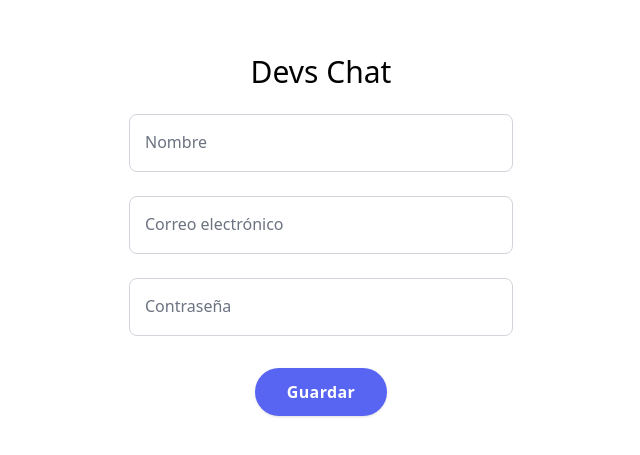
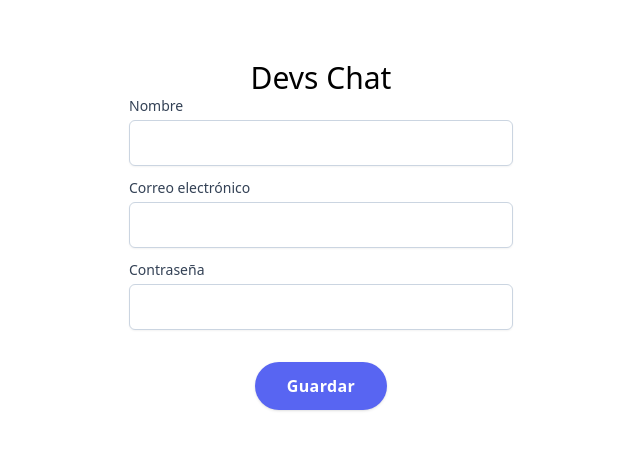
Before and after one commit to Ignaciofabian93/mern-group-project, a React (Vite) app: page /register in a window 1280 px wide. Shown: the part 165-620 px from the top of the page, without its empty margins (319-959 px from the left). Built offline with nearby package versions, Linux system fonts and the light colour scheme; no server answers.

Commit message:
modificación de textfield

```diff
--- a/src/components/DropDown/DropDown.jsx
+++ b/src/components/DropDown/DropDown.jsx
@@ -51,7 +51,7 @@ export default function Example() {
                       "block px-4 py-2 text-sm"
                     )}
                   >
-                    tuerca
+                    Configuración de cuenta
                   </a>
                 )}
               </Menu.Item>
@@ -66,7 +66,7 @@ export default function Example() {
                         "block w-full px-4 py-2 text-left text-sm"
                       )}
                     >
-                     icono de salida
+                     Cerrar sesión
                     </button>
                   )}
                 </Menu.Item>
--- a/src/components/Modal/Modal.jsx
+++ b/src/components/Modal/Modal.jsx
@@ -1,4 +1,4 @@
-import React from 'react'
+import React from "react";
 import { Fragment, useRef, useState } from "react";
 import { Dialog, Transition } from "@headlessui/react";
 import useMessage from "../../hooks/useMessage";
@@ -33,6 +33,9 @@ export default function Example() {
 
         <div className="fixed inset-0 z-10 w-screen overflow-y-auto">
           <div className="flex min-h-full items-end justify-center p-4 text-center sm:items-center sm:p-0">
+            <div className="cursor-pointer" onClick={() => setOpen(false)}>
+              X
+            </div>
             <Transition.Child
               as={Fragment}
               enter="ease-out duration-300"
@@ -43,29 +46,37 @@ export default function Example() {
               leaveTo="opacity-0 translate-y-4 sm:translate-y-0 sm:scale-95"
             >
               <Dialog.Panel className="relative transform overflow-hidden rounded-lg bg-white text-left shadow-xl transition-all sm:my-8 sm:w-full sm:max-w-lg">
-                <div className="bg-white px-4 pb-4 pt-5 sm:p-6 sm:pb-4">
-                  <div
-                    className="cursor-pointer"
-                    onClick={() => setOpen(false)}
-                  >
-                    X
-                  </div>
+                <div className="bg-white px-4 pb-4 pt-5 sm:p-6 sm:pb-4 flex items-center justify-center">
                   <div className="sm:flex sm:items-start">
                     <div className="mt-3 text-center sm:ml-4 sm:mt-0 sm:text-left">
                       <Dialog.Title
                         as="h3"
-                        className="text-base font-semibold leading-6 text-gray-900"
+                        className="font-semibold leading-6 text-2xl text-gray-900"
                       >
                         Modificar cuenta
                       </Dialog.Title>
 
-                      <div className="mt-2">
-                        <img src={user.photo} alt="photo" />
-                        <input type="text" placeholder="Inresar nuevo correo" />
-                        <input
-                          type="text"
-                          placeholder="Ingresar nueva contraseña"
+                      <div className="gap-10 flex flex-col items-center justify-center">
+                        <img
+                          className="h-10 w-10 rounded-full"
+                          src={user.photo}
+                          alt="photo"
                         />
+
+                        <label className="block">
+                          <span className="block text-sm font-medium text-slate-700">
+                            Username
+                          </span>
+
+                          <input
+                            type="text"
+                            className="mt-1 block w-full px-3 py-2 bg-white border border-slate-300 rounded-md text-sm shadow-sm placeholder-slate-400
+      focus:outline-none focus:border-sky-500 focus:ring-1 focus:ring-sky-500
+      disabled:bg-slate-50 disabled:text-slate-500 disabled:border-slate-200 disabled:shadow-none
+
+    "
+                          />
+                        </label>
                       </div>
                     </div>
                   </div>
@@ -73,7 +84,7 @@ export default function Example() {
                 <div className="bg-gray-50 px-4 py-3 sm:flex sm:flex-row-reverse sm:px-6">
                   <button
                     type="button"
-                    className="inline-flex w-full justify-center rounded-md bg-red-600 px-3 py-2 text-sm font-semibold text-white shadow-sm hover:bg-red-500 sm:ml-3 sm:w-auto"
+                    className="inline-flex w-full justify-center rounded-md bg-green-600 px-3 py-2 text-sm font-semibold text-white shadow-sm hover:bg-green-700 sm:ml-3 sm:w-auto"
                     onClick={() => setOpen(false)}
                   >
                     Actualizar
--- a/src/components/Textfield/Textfield.jsx
+++ b/src/components/Textfield/Textfield.jsx
@@ -4,83 +4,33 @@ import clsx from "clsx";
 const Textfield = ({ onChange, name, type, placeholder, value }) => {
   return (
     <>
-      <div className="relative mt-6">
+      <label className="block">
+        <span className="block text-sm font-medium text-slate-700">
+          {placeholder}
+        </span>
+
         <input
+          onChange={onChange}
+          name={name}
           type={type}
-          placeholder={placeholder}
-          onChange={onChange}
+          value={value}
           className={clsx(
-            "peer w-96 border-b",
-            "placeholder:text-transparent",
-            "border-gray-300",
-            "border rounded-lg",
-            " py-4",
-            "pl-4",
-            "outline-none",
-            "focus:border-blue-500",
-            "focus:text-blue",
-            "transition duration-200",
-            "bg-inherit"
+            "mt-1 block w-96 py-3 pl-4",
+            "bg-white border",
+            "border-slate-300 rounded-md",
+            "text-sm shadow-sm placeholder-slate-400",
+            "focus:outline-none",
+            "focus:border-sky-500",
+            "focus:ring-1 focus:ring-sky-500",
+            "disabled:bg-slate-50",
+            "disabled:text-slate-500",
+            "disabled:border-slate-200",
+            "disabled:shadow-none"
           )}
-          value={value}
-          name={name}
         />
-        <label
-          className={clsx(
-            "absolute",
-            "left-0 ml-1 -translate-y-3",
-            "bg-white",
-            "px-3",
-            "text-sm duration-100",
-            "ease-linear",
-            "peer-placeholder-shown:translate-y-4",
-            "peer-placeholder-shown:text-base",
-            "peer-placeholder-shown:text-gray-500",
-            "peer-focus:ml-1",
-            "peer-focus:-translate-y-3",
-            "peer-focus:px-5",
-            "peer-focus:text-sm"
-          )}
-        >
-          {placeholder}
-        </label>
-      </div>
+      </label>
     </>
   );
 };
 
 export default Textfield;
-
-//  <label className="relative">
-//    <input
-//      type={type}
-//      value={value}
-//      onChange={onChange}
-//      name={name}
-//      required
-//      className={clsx(
-//        "border-gray-300",
-//        "border rounded-lg",
-//        "w-96 py-4",
-//        "pl-2",
-//        "outline-none",
-//        "focus:border-blue-500",
-//        "focus:text-black",
-//        "transition duration-200",
-//        "bg-inherit"
-//      )}
-//    />
-//    <span
-//      className={clsx(
-//        "text-opacity-80",
-//        "text-gray-600",
-//        "absolute",
-//        "left-2 top-4",
-//        "transition duration-200",
-//        "input-text pointer-events-none",
-//        "peer-valid: text-sm peer-valid: traslate-y-5"
-//      )}
-//    >
-//      {placeholder}
-//    </span>
-//  </label>;
--- a/src/pages/Login.jsx
+++ b/src/pages/Login.jsx
@@ -12,7 +12,7 @@ const Login = () => {
     <AuthLayout>
       <section className="w-full h-full flex flex-col items-center justify-center">
         <h1 className="text-3xl">Devs Chat</h1>
-        <div className="w-full flex flex-col items-center mb-8 ">
+        <div className="w-full flex flex-col gap-4 items-center mb-8 ">
           <Textfield
             placeholder={"Correo electrónico"}
             name={"email"}
--- a/src/pages/Register.jsx
+++ b/src/pages/Register.jsx
@@ -10,7 +10,7 @@ const Register = () => {
     <AuthLayout>
       <section className="w-full h-full flex flex-col items-center justify-center">
         <h1 className="text-3xl">Devs Chat</h1>
-        <div className="w-full flex flex-col items-center mb-8 ">
+        <div className="w-full flex gap-3 flex-col items-center mb-8 ">
           <Textfield
             placeholder={"Nombre"}
             name={"name"}
```
